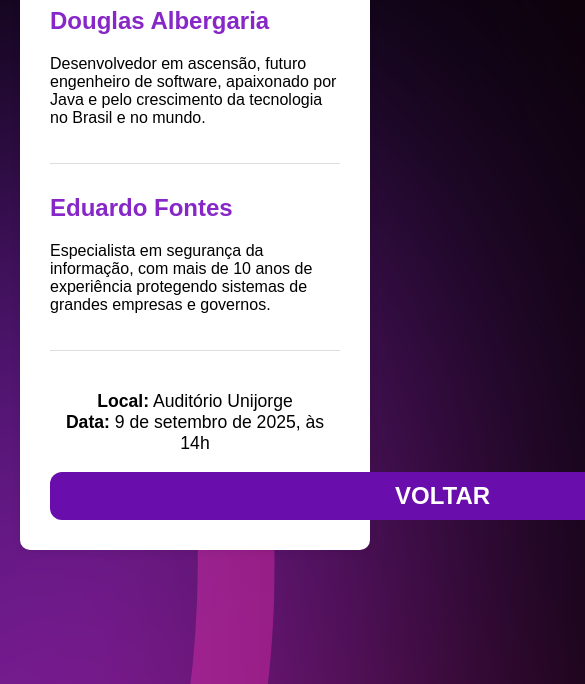
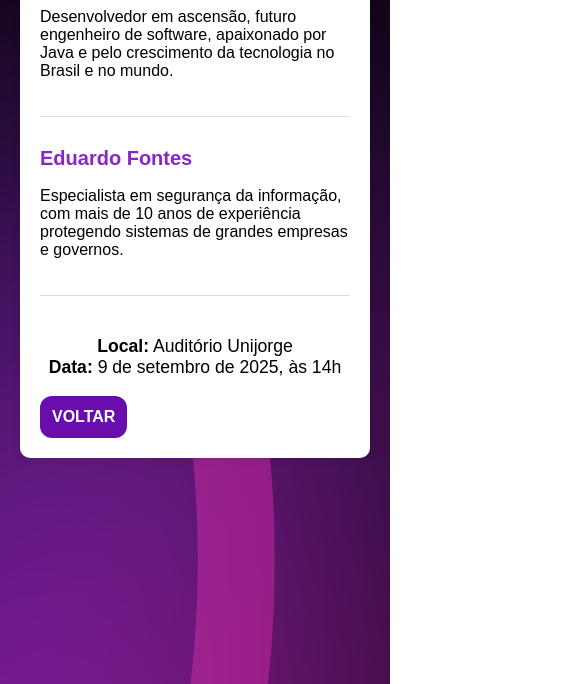
Before and after one commit to dg1vz/Landing-Page-Unijorge, a plain HTML site: page saiba.html in a window 390 px wide. Shown: the part 160-844 px from the top of the page, 585 px wide, since content can reach past the window. Drawn offline with Linux system fonts and the light colour scheme.

Commit message:
Update saiba.css
COLOQUEI MEDIA QUIERES PRA DEIXAR UM POUCO MAIS RESPONSIVO

```diff
--- a/saiba.css
+++ b/saiba.css
@@ -54,3 +54,22 @@
          color: #ffffff;
          border: 2px solid #6a0dad;
 }
+
+@media (max-width: 600px) {
+  .container {
+    padding: 20px;
+  }
+
+  h1 {
+    font-size: 24px;
+  }
+
+  .palestrante h2 {
+    font-size: 20px;
+  }
+
+  button {
+    font-size: 1rem;
+    padding: 12px;
+  }
+}
```
